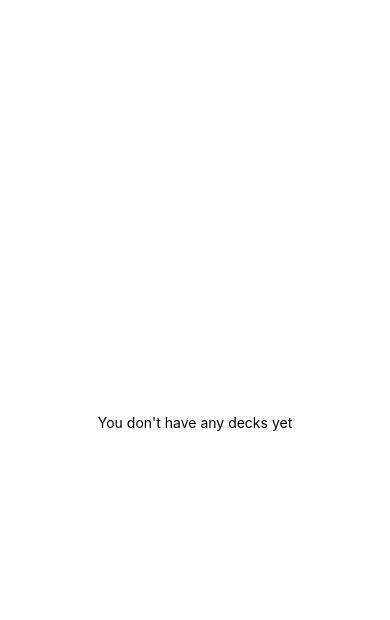
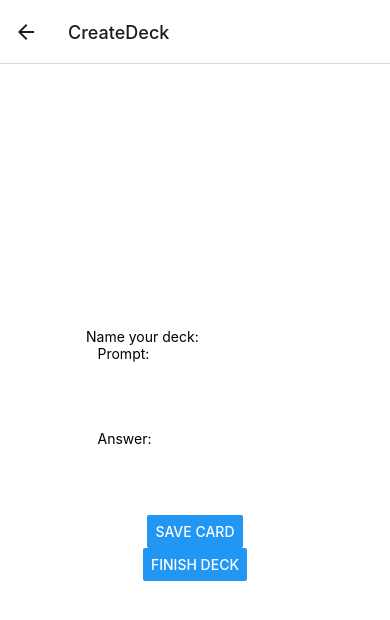
Before and after one commit to Marinammm/flash-cards, a React Native app: screen /CreateDeck in a window 390 px wide. Shown: the top 620 px of the page. Built offline with nearby package versions, Linux system fonts and the light colour scheme.

Commit message:
feat: added navigation and created create deck screen

```diff
--- a/App.tsx
+++ b/App.tsx
@@ -1,20 +1,10 @@
-import { StatusBar } from 'expo-status-bar';
-import { StyleSheet, Text, View } from 'react-native';
-import Home from './src/views/home';
+import { NavigationContainer } from '@react-navigation/native';
+import NavigationStack from './src/NavigationStack';
 
 export default function App() {
   return (
-    <View style={styles.container}>
-      <Home />
-    </View>
+    <NavigationContainer>
+      <NavigationStack />
+    </NavigationContainer>
   );
 }
-
-const styles = StyleSheet.create({
-  container: {
-    flex: 1,
-    backgroundColor: '#fff',
-    alignItems: 'center',
-    justifyContent: 'center',
-  },
-});
--- /dev/null
+++ b/src/NavigationStack.tsx
@@ -0,0 +1,14 @@
+import { createNativeStackNavigator } from '@react-navigation/native-stack';
+import Home from './views/home'
+import CreateDeck from './views/createDeck'
+
+const Stack = createNativeStackNavigator();
+
+const NavigationStack = () => (
+  <Stack.Navigator>
+    <Stack.Screen name="Home" component={Home} />
+    <Stack.Screen name="CreateDeck" component={CreateDeck} />
+  </Stack.Navigator>
+);
+
+export default NavigationStack;
--- /dev/null
+++ b/src/types.ts
@@ -0,0 +1,4 @@
+export type RootStackParamList = {
+  Home: undefined
+  CreateDeck: undefined
+};
--- /dev/null
+++ b/src/views/createDeck.tsx
@@ -0,0 +1,58 @@
+import { useState } from 'react'
+import { View, Button, TextInput, StyleSheet } from 'react-native'
+
+type Card = {
+  prompt: string
+  answer: string
+}
+
+const CreateDeck = () => {
+  const [deckName, setDeckName] = useState('');
+  const [newPrompt, setNewPrompt] = useState('');
+  const [newAnswer, setNewAnswer] = useState('');
+  const [deckCards, setDeckCards] = useState<Array<Card>>([]);
+
+  const addCard = () => {
+    const newDeck = [ ...deckCards, { prompt: newPrompt, answer: newAnswer }];
+    setDeckCards(newDeck);
+    setNewPrompt('');
+    setNewAnswer('');
+  }
+
+  return (
+    <View style={styles.container}>
+      <TextInput
+        placeholder="Name your deck:"
+        onChangeText={setDeckName}
+        value={deckName}
+      />
+      <TextInput
+        placeholder="Prompt:"
+        multiline
+        numberOfLines={5}
+        onChangeText={setNewPrompt}
+        value={newPrompt}
+      />
+      <TextInput
+        placeholder="Answer:"
+        multiline
+        numberOfLines={5}
+        onChangeText={setNewAnswer}
+        value={newAnswer}
+      />
+      <Button title="Save Card" onPress={addCard} />
+      <Button title="Finish Deck" />
+    </View>
+  )
+}
+
+export default CreateDeck;
+
+const styles = StyleSheet.create({
+  container: {
+    flex: 1,
+    backgroundColor: '#fff',
+    alignItems: 'center',
+    justifyContent: 'center',
+  },
+});
--- a/src/views/home.tsx
+++ b/src/views/home.tsx
@@ -1,10 +1,29 @@
 import React from 'react'
-import { View, Text } from 'react-native'
+import { useNavigation } from '@react-navigation/native'
+import { StackNavigationProp } from '@react-navigation/stack'
+import { View, Text, Button, StyleSheet } from 'react-native'
+import { RootStackParamList } from '../types'
 
-const Home = () => (
-    <View>
-        <Text>You don't have any decks yet</Text>
+type HomeScreenProp = StackNavigationProp<RootStackParamList, 'Home'>
+
+const Home = () => {
+  const navigation = useNavigation<HomeScreenProp>()
+
+  return (
+    <View style={styles.container}>
+      <Button title='New deck' onPress={() => navigation.navigate('CreateDeck')} />
+      <Text>You don't have any decks yet</Text>
     </View>
-)
+  )
+}
 
 export default Home
+
+const styles = StyleSheet.create({
+  container: {
+    flex: 1,
+    backgroundColor: '#fff',
+    alignItems: 'center',
+    justifyContent: 'center',
+  },
+});
```
Also changed, not shown: package.json (+6 -1 lines), 1 other file (tests, documents, lock files or other folders).
